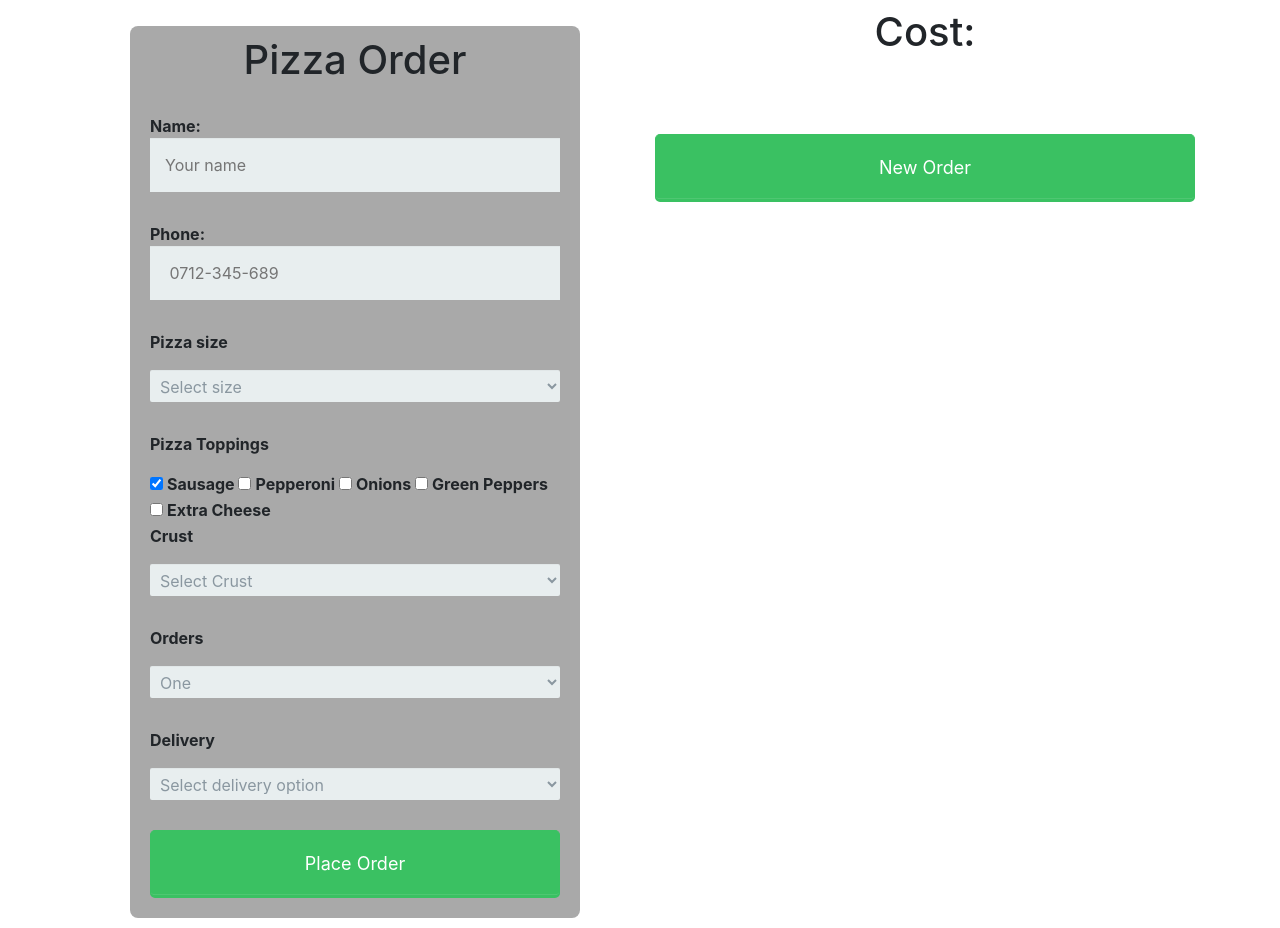
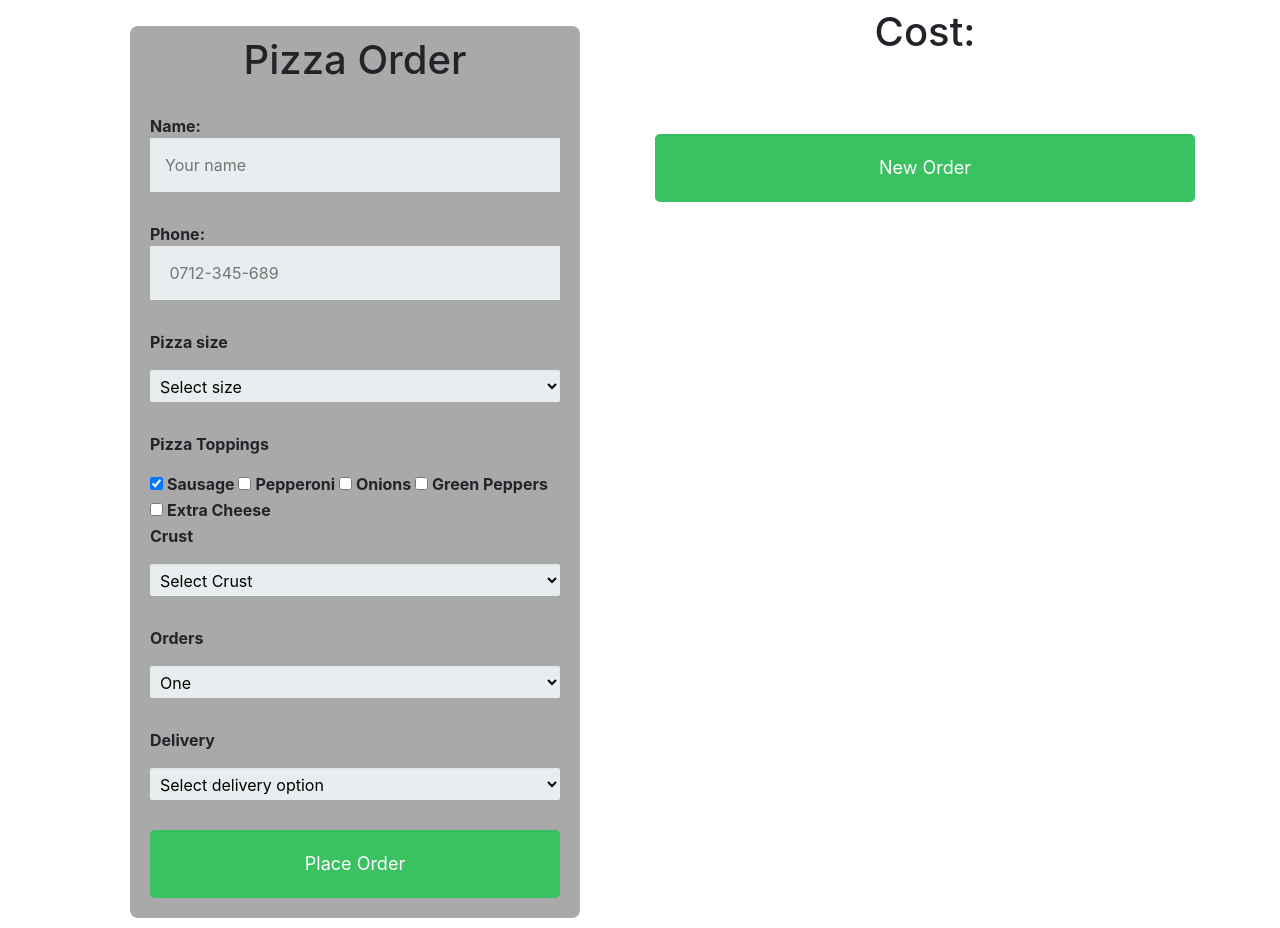
Before and after one commit to Kiptoo462/My-Pizza, a plain HTML site: page index.html in a window 1280 px wide. Shown: the part 940-1868 px from the top of the page. Drawn offline with Linux system fonts and the light colour scheme.

Commit message:
Re-styled the form

```diff
--- a/static/css/styles.css
+++ b/static/css/styles.css
@@ -110,7 +110,6 @@ font-style: italic;
       padding: 15px;
       width: 100%;
       background-color: #e8eeef;
-      color: #8a97a0;
       box-shadow: 0 1px 0 rgba(0,0,0,0.03) inset;
       margin-bottom: 30px;
     }
@@ -137,7 +136,7 @@ font-style: italic;
       width: 100%;
       border: 1px solid #3ac162;
       border-width: 1px 1px 3px;
-      box-shadow: 0 -1px 0 rgba(255,255,255,0.1) inset;
+      box-shadow: 0 1px 0 rgba(0,0,0,0.03) inset;
       margin-bottom: 10px;
     }
     .order-form{
```
